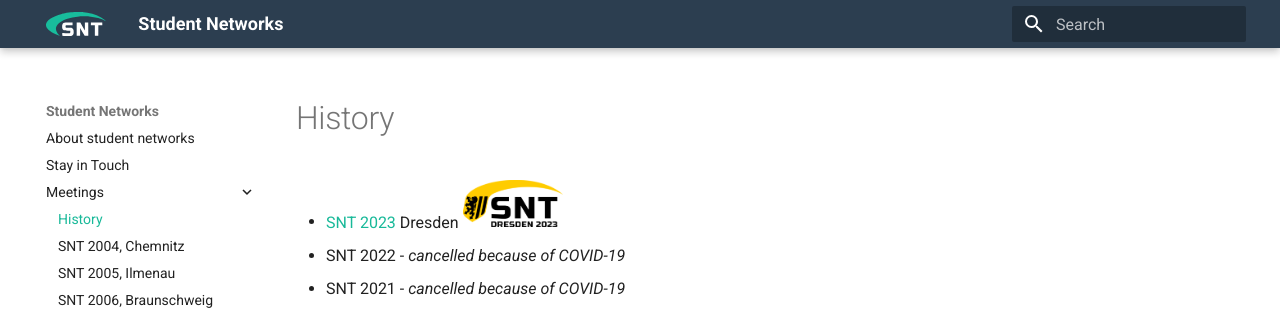
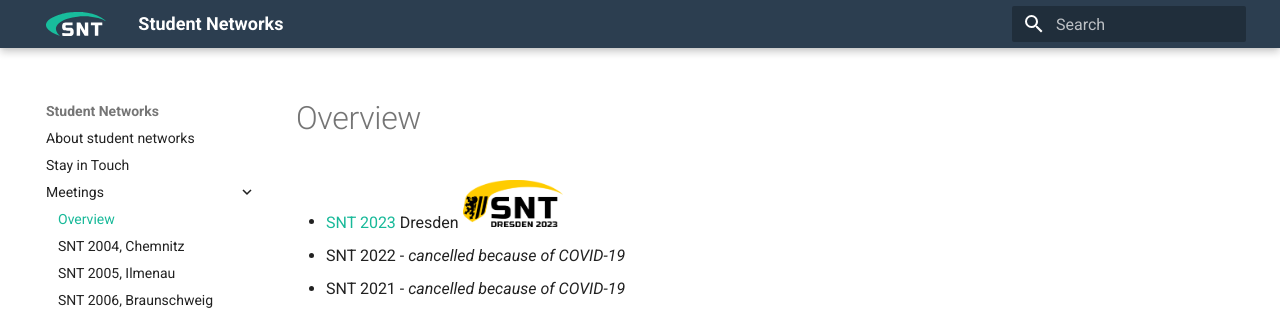
Before and after one commit to studnetze/studnetze-website, an MkDocs documentation site: the page built from docs/Meetings/index.md, in a window 1280 px wide and 1313 px high. Shown: the top 314 px of the window. Built offline with MkDocs 1.6.1 and Material for MkDocs 9.7.7, drawn with Linux system fonts in a browser that asks for light colours.

Commit message:
rename history.md to be section index page

```diff
--- a/docs/Meetings/history.md
+++ b/docs/Meetings/index.md
@@ -1,4 +1,4 @@
-# History
+# Overview
 
 -   [SNT 2023](snt2023.md) Dresden ![snt2023.png](snt2023.png){ width="100" }
 -   SNT 2022 - *cancelled because of COVID-19*
```
